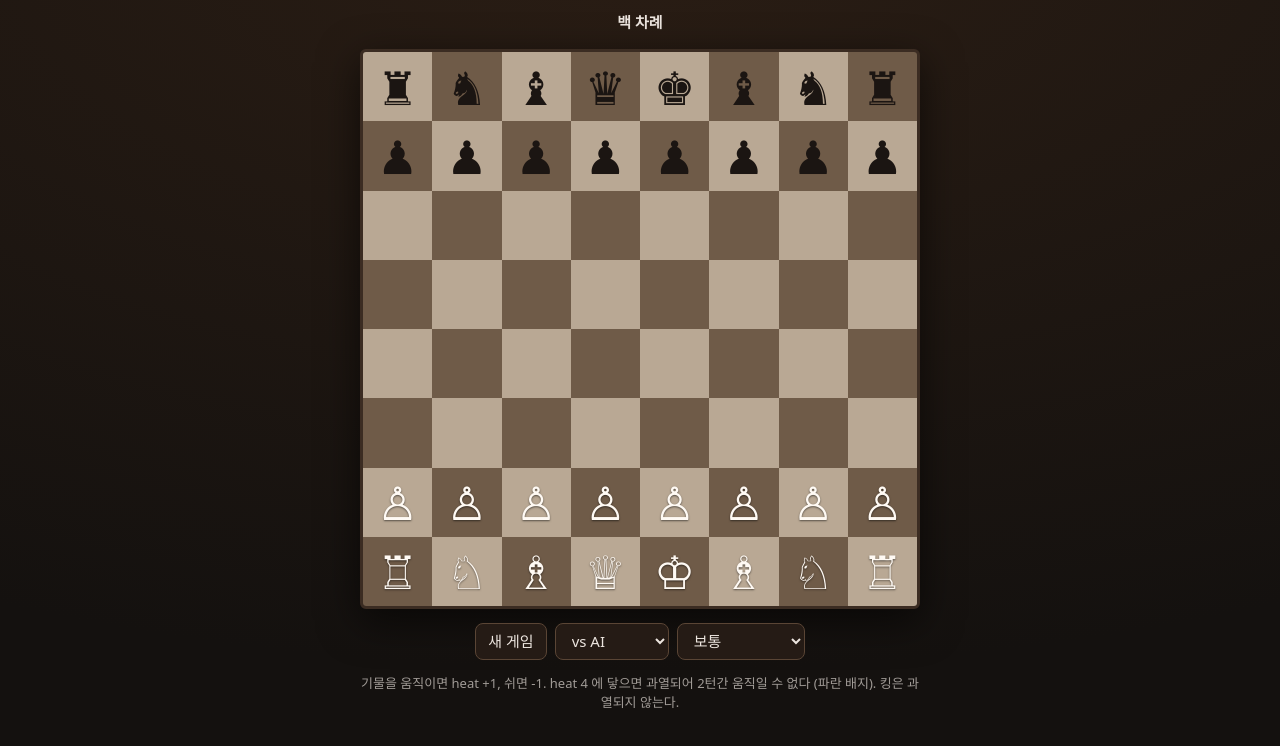
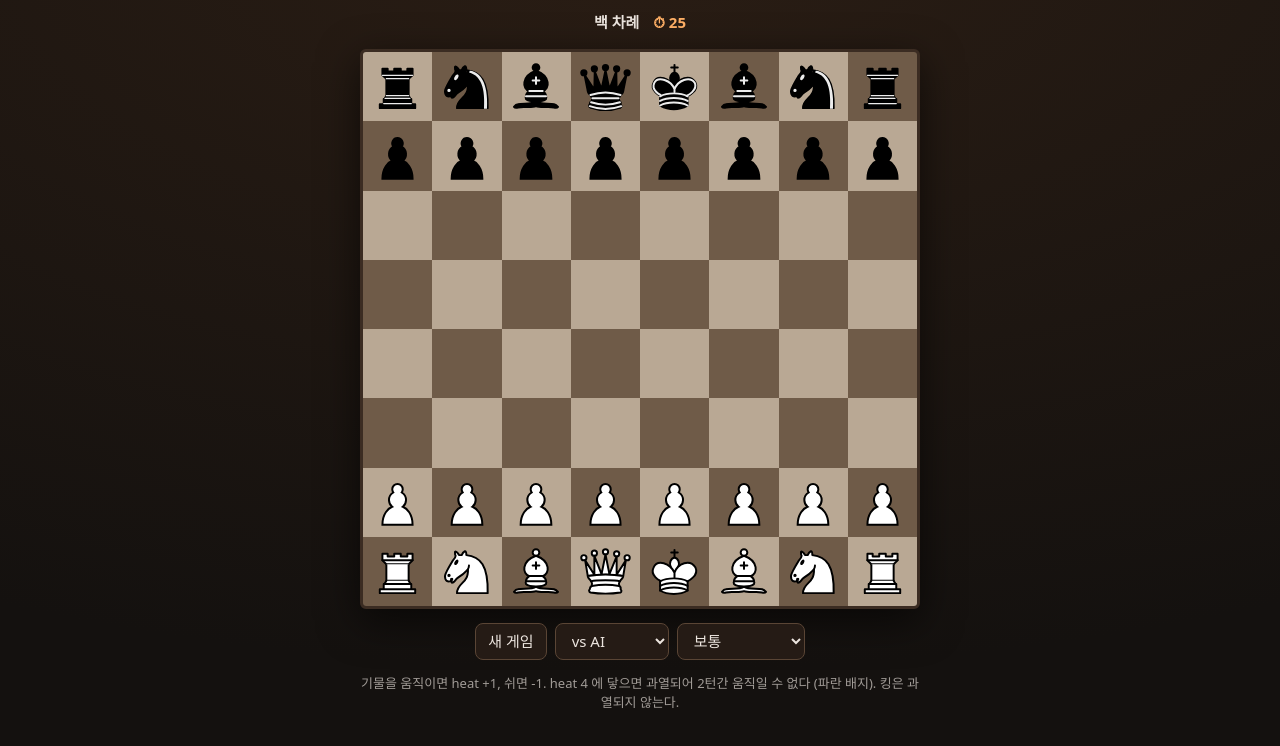
Before and after one commit to ysoftman/heat-chess, a website with bundled scripts: page index.html in a window 1280 px wide. Shown: the part 66-812 px from the top of the page. Built offline with nearby package versions, Linux system fonts and the light colour scheme.

Commit message:
Use lichess cburnett pieces, add sound effects and 30s turn clock

```diff
--- a/index.html
+++ b/index.html
@@ -37,9 +37,19 @@
         background-clip: text;
         color: transparent;
       }
-      #status {
+      #bar {
+        display: flex;
+        gap: 14px;
+        align-items: baseline;
         min-height: 24px;
         font-weight: 600;
+      }
+      #clock {
+        font-variant-numeric: tabular-nums;
+        color: #ffb066;
+      }
+      #clock.low {
+        color: #ff4d3d;
       }
       #board {
         display: grid;
@@ -69,13 +79,8 @@
         box-shadow: inset 0 0 0 3px var(--accent);
       }
       .pc {
-        font-size: min(9vw, 46px);
-        line-height: 1;
-        color: #1b1512;
-      }
-      .w {
-        color: #fffaf4;
-        text-shadow: 0 1px 2px #0008;
+        width: 86%;
+        height: 86%;
       }
       .hot {
         filter: drop-shadow(0 0 calc(var(--h) * 4px) hsl(calc(45 - var(--h) * 15) 100% 55%));
@@ -140,7 +145,10 @@
   </head>
   <body>
     <h1>Heat Chess</h1>
-    <div id="status">백 차례</div>
+    <div id="bar">
+      <span id="status">백 차례</span>
+      <span id="clock"></span>
+    </div>
     <div id="board"></div>
     <div id="controls">
       <button type="button" id="new">새 게임</button>
--- /dev/null
+++ b/src/assets.d.ts
@@ -0,0 +1,4 @@
+declare module "*.svg" {
+	const url: string;
+	export default url;
+}
--- a/src/main.ts
+++ b/src/main.ts
@@ -1,4 +1,4 @@
-import { Chess } from "chess.js";
+import { Chess, type Move } from "chess.js";
 import {
 	applyHeat,
 	bestMove,
@@ -7,24 +7,49 @@ import {
 	pass,
 	status,
 } from "./game";
+import bB from "./piece/bB.svg";
+import bK from "./piece/bK.svg";
+import bN from "./piece/bN.svg";
+import bP from "./piece/bP.svg";
+import bQ from "./piece/bQ.svg";
+import bR from "./piece/bR.svg";
+import wB from "./piece/wB.svg";
+import wK from "./piece/wK.svg";
+import wN from "./piece/wN.svg";
+import wP from "./piece/wP.svg";
+import wQ from "./piece/wQ.svg";
+import wR from "./piece/wR.svg";
 
-const GLYPH: Record<string, string> = {
-	wk: "♔",
-	wq: "♕",
-	wr: "♖",
-	wb: "♗",
-	wn: "♘",
-	wp: "♙",
-	bk: "♚",
-	bq: "♛",
-	br: "♜",
-	bb: "♝",
-	bn: "♞",
-	bp: "♟",
+// lichess (lila) cburnett 세트 — GPLv2+, 출처는 README 참고
+const PIECE: Record<string, string> = {
+	wk: wK,
+	wq: wQ,
+	wr: wR,
+	wb: wB,
+	wn: wN,
+	wp: wP,
+	bk: bK,
+	bq: bQ,
+	br: bR,
+	bb: bB,
+	bn: bN,
+	bp: bP,
 };
+
+const NAME: Record<string, string> = {
+	k: "킹",
+	q: "퀸",
+	r: "룩",
+	b: "비숍",
+	n: "나이트",
+	p: "폰",
+};
+
+const TURN_SECONDS = 30;
 
 const boardEl = document.getElementById("board")!;
 const statusEl = document.getElementById("status")!;
+const clockEl = document.getElementById("clock")!;
 const modeEl = document.getElementById("mode") as HTMLSelectElement;
 const depthEl = document.getElementById("depth") as HTMLSelectElement;
 
@@ -32,6 +57,60 @@ let chess = new Chess();
 let heat: Heat = {};
 let sel: string | null = null;
 let busy = false;
+let audio: AudioContext | undefined;
+let timer: ReturnType<typeof setInterval> | undefined;
+let left = TURN_SECONDS;
+
+function beep(freq: number, dur: number, type: OscillatorType, gain = 0.12) {
+	audio ??= new AudioContext();
+	const t = audio.currentTime;
+	const osc = audio.createOscillator();
+	const amp = audio.createGain();
+	osc.type = type;
+	osc.frequency.setValueAtTime(freq, t);
+	amp.gain.setValueAtTime(gain, t);
+	amp.gain.exponentialRampToValueAtTime(0.0001, t + dur);
+	osc.connect(amp).connect(audio.destination);
+	osc.start(t);
+	osc.stop(t + dur);
+}
+
+function playSound(m: Move, overheated: boolean) {
+	if (overheated) beep(90, 0.35, "sawtooth", 0.1);
+	else if (m.captured) beep(180, 0.14, "square", 0.1);
+	else beep(520, 0.06, "triangle");
+	if (chess.isCheck()) setTimeout(() => beep(880, 0.12, "sine"), 90);
+}
+
+function stopClock() {
+	clearInterval(timer);
+	timer = undefined;
+	clockEl.textContent = "";
+}
+
+// 제한 시간을 넘기면 그 자리에서 진다
+function startClock() {
+	clearInterval(timer);
+	left = TURN_SECONDS;
+	drawClock();
+	timer = setInterval(() => {
+		left--;
+		drawClock();
+		if (left <= 5 && left > 0) beep(1200, 0.05, "sine", 0.06);
+		if (left <= 0) {
+			stopClock();
+			busy = true;
+			const winner = chess.turn() === "w" ? "흑" : "백";
+			statusEl.textContent = `시간 초과 — ${winner} 승`;
+			beep(110, 0.6, "sawtooth", 0.12);
+		}
+	}, 1000);
+}
+
+function drawClock() {
+	clockEl.textContent = `⏱ ${left}`;
+	clockEl.classList.toggle("low", left <= 5);
+}
 
 function render() {
 	const board = chess.board();
@@ -53,9 +132,16 @@ function render() {
 				}
 				if (piece) {
 					const cell = heat[sq];
-					const pc = document.createElement("span");
-					pc.className = `pc ${piece.color === "w" ? "w" : ""}`;
-					pc.textContent = GLYPH[piece.color + piece.type]!;
+					const pc = document.createElement("img");
+					pc.className = "pc";
+					pc.src = PIECE[piece.color + piece.type]!;
+					pc.alt = `${piece.color === "w" ? "백" : "흑"} ${NAME[piece.type]}${
+						cell?.lock
+							? `, 과열 ${cell.lock}턴`
+							: cell?.heat
+								? `, heat ${cell.heat}`
+								: ""
+					}`;
 					if (cell?.lock) pc.classList.add("locked");
 					else if (cell?.heat) {
 						pc.classList.add("hot");
@@ -76,9 +162,11 @@ function render() {
 }
 
 function doMove(from: string, to: string) {
-	heat = applyHeat(heat, chess.move({ from, to, promotion: "q" }));
+	const move = chess.move({ from, to, promotion: "q" });
+	heat = applyHeat(heat, move);
 	sel = null;
 	render();
+	playSound(move, (heat[to]?.lock ?? 0) > 0);
 	setTimeout(step, 20);
 }
 
@@ -87,6 +175,7 @@ function step() {
 	statusEl.textContent = st.text;
 	if (st.over) {
 		busy = true;
+		stopClock();
 		return;
 	}
 	if (st.mustPass) {
@@ -97,13 +186,14 @@ function step() {
 	}
 	if (modeEl.value === "ai" && chess.turn() === "b") {
 		busy = true;
+		stopClock();
 		statusEl.textContent = "AI 생각 중…";
 		setTimeout(() => {
 			const m = bestMove(chess, heat, Number(depthEl.value));
 			busy = false;
 			if (m) doMove(m.from, m.to);
 		}, 30);
-	}
+	} else startClock();
 }
 
 boardEl.addEventListener("click", (e) => {
```
Also changed, not shown: README.md, src/piece/bB.svg (added), src/piece/bK.svg (added), src/piece/bN.svg (added), src/piece/bP.svg (added), src/piece/bQ.svg (added), src/piece/bR.svg (added), src/piece/wB.svg (added), src/piece/wK.svg (added), src/piece/wN.svg (added), src/piece/wP.svg (added), src/piece/wQ.svg (added), src/piece/wR.svg (added).
